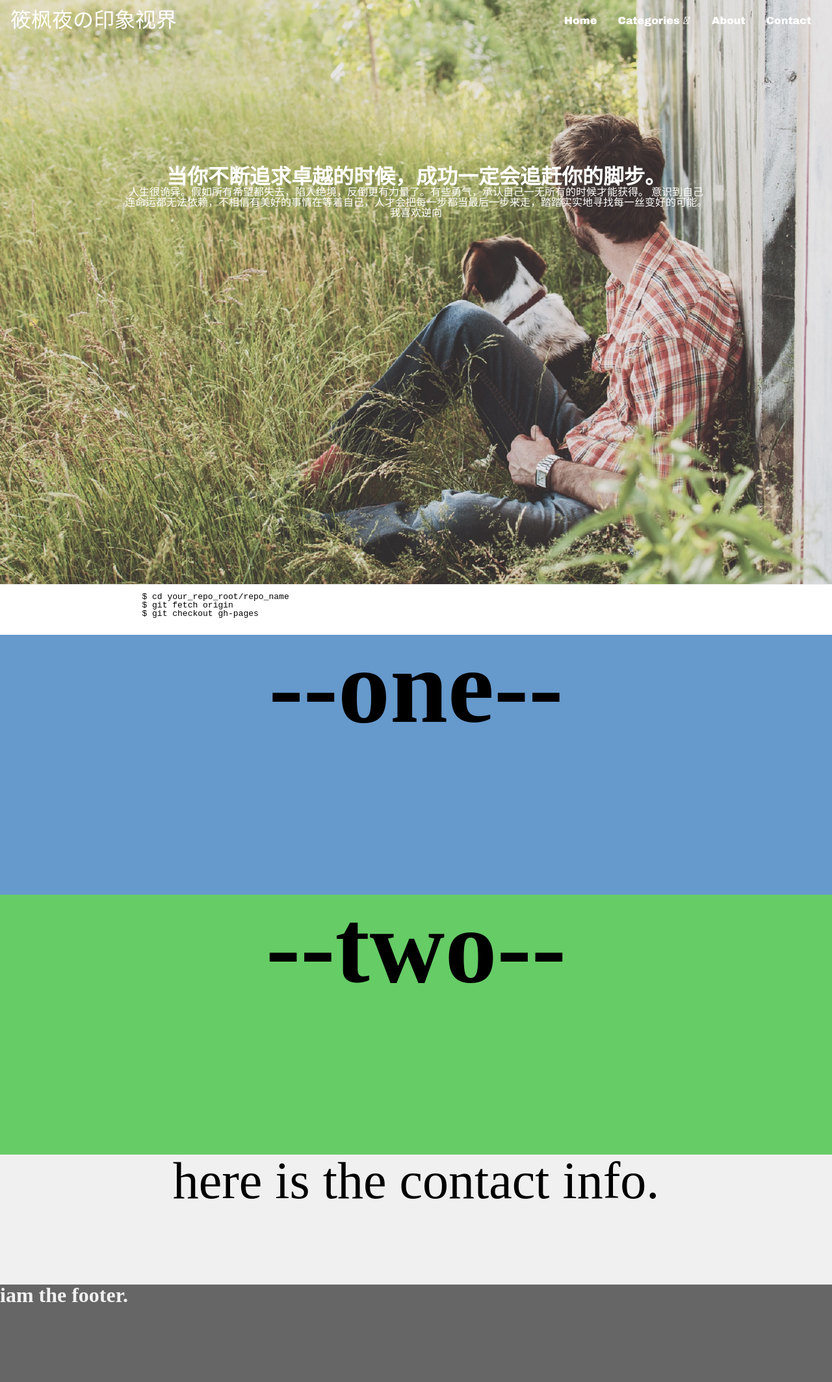
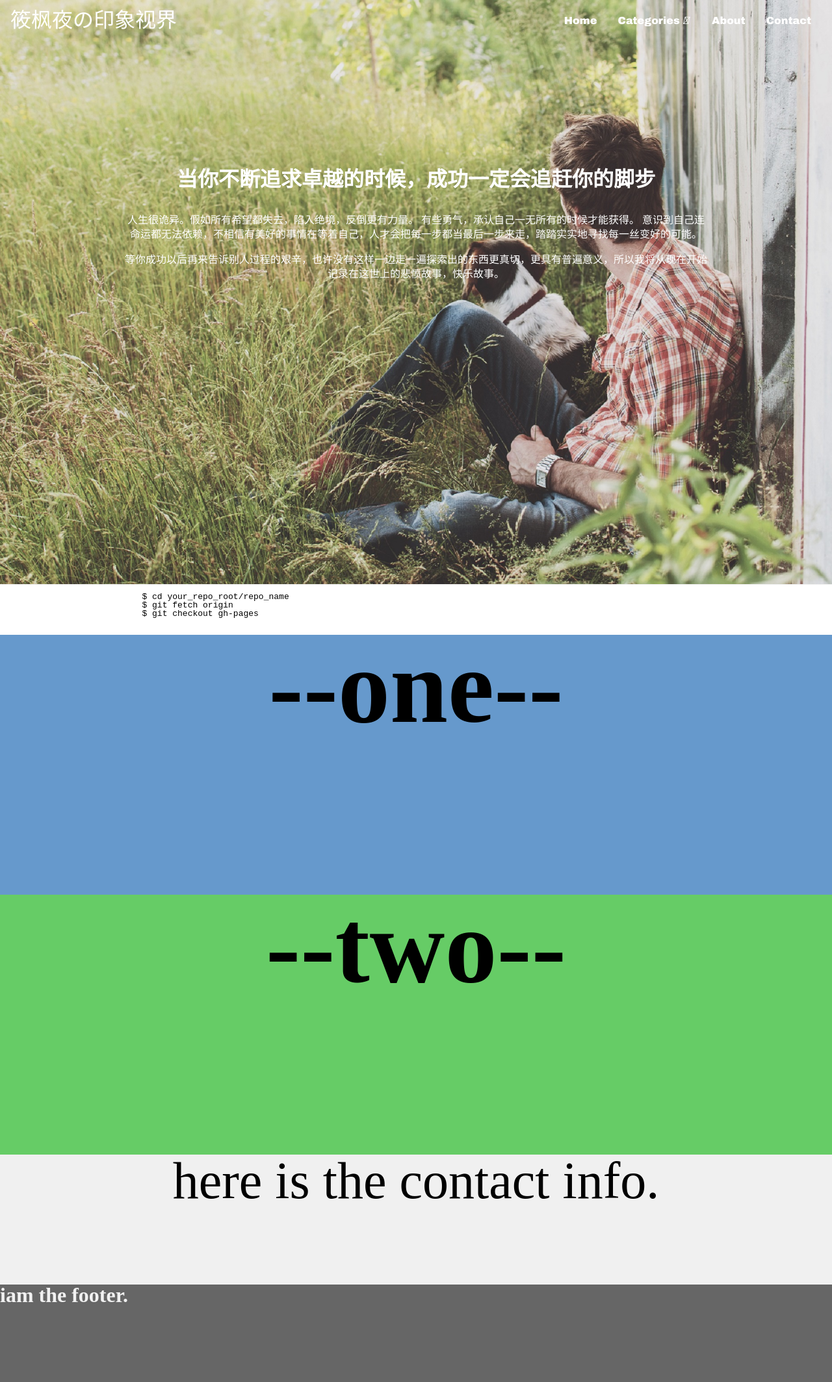
Before and after one commit to jurnlee/jurnlee.github.com, a Jekyll site: the page template.html, which Jekyll copies as it is, in a window 1280 px wide. Shown: the whole page at 65% size. Built offline with Jekyll 4.4.1, drawn with Linux system fonts in a browser that asks for light colours; nearby versions of some CDN libraries; library files that are not in the unit come from our copies.

Commit message:
update0219

```diff
--- a/template.html
+++ b/template.html
@@ -463,14 +463,12 @@
 
 			.hd-txt {
 				text-align: center;
+				font-family: "微软雅黑";
 				width: 70%;
+				min-width: 385px;
 				margin: 0 auto;
 				padding-top: 20%;
 				transform: scale(0.9) ;
-				backface-visibility: hidden;
-				-moz-backface-visibility: hidden;
-				-ms-backface-visibility: hidden;
-				-webkit-backface-visibility: hidden;
 			}
 			.scalefloat{
 				transform: scale(1) ;
@@ -479,6 +477,20 @@
 				transition: transform 10s ease-in-out;
 				-moz-transition: transform 10s ease-in-out;;
 				-ms-transition: transform 10s ease-in-out;;
+			}
+			.hd-txt,.scalefloat{
+				backface-visibility: hidden;
+				-moz-backface-visibility: hidden;
+				-ms-backface-visibility: hidden;
+				-webkit-backface-visibility: hidden;
+			}
+			.hd-txt h1{
+				margin-bottom: 2rem;
+				line-height: 2.5rem;
+			}
+			.hd-txt p{
+				line-height: 1.4rem;
+				margin-bottom: 1rem;
 			}
 
 			/* main container */
@@ -510,17 +522,17 @@
 
 			/*小屏手机*/
 
-			@media screen and (max-width: 720px) {
+			@media screen and (max-width: 700px) {
 				#header {
 					display: none;
 				}
 				#hd-banner {
-					height: 400px;
+					height: 450px;
 				}
 			}
 			/*平板横屏与笔记本全屏*/
 
-			@media screen and (min-width: 720px) and (max-width:1366px) {
+			@media screen and (min-width: 700px) and (max-width:1366px) {
 				#navButton {
 					display: none;
 				}
@@ -574,11 +586,12 @@
 			<!-- banner -->
 			<div id="hd-banner">
 				<div class="hd-txt">
-					<h1>当你不断追求卓越的时候，成功一定会追赶你的脚步。</h1>
-					<p>人生很诡异。假如所有希望都失去，陷入绝境，反倒更有力量了。有些勇气，承认自己一无所有的时候才能获得。
+					<h1>当你不断追求卓越的时候，成功一定会追赶你的脚步</h1>
+					<p>人生很诡异。假如所有希望都失去，陷入绝境，反倒更有力量。
+						有些勇气，承认自己一无所有的时候才能获得。
 						意识到自己连命运都无法依赖，不相信有美好的事情在等着自己，人才会把每一步都当最后一步来走，踏踏实实地寻找每一丝变好的可能。
 					</p>
-					<p>我喜欢逆向</p>
+					<p>等你成功以后再来告诉别人过程的艰辛，也许没有这样一边走一遍探索出的东西更真切，更具有普遍意义，所以我将从现在开始记录在这世上的悲愤故事，快乐故事。</p>
 				</div>
 			</div>
 
```
Also changed, not shown: test.html (added, +178 -0 lines), public/img/defaultbg.jpg (added), public/js/skel-layout.min.js (added), 1 other file.
